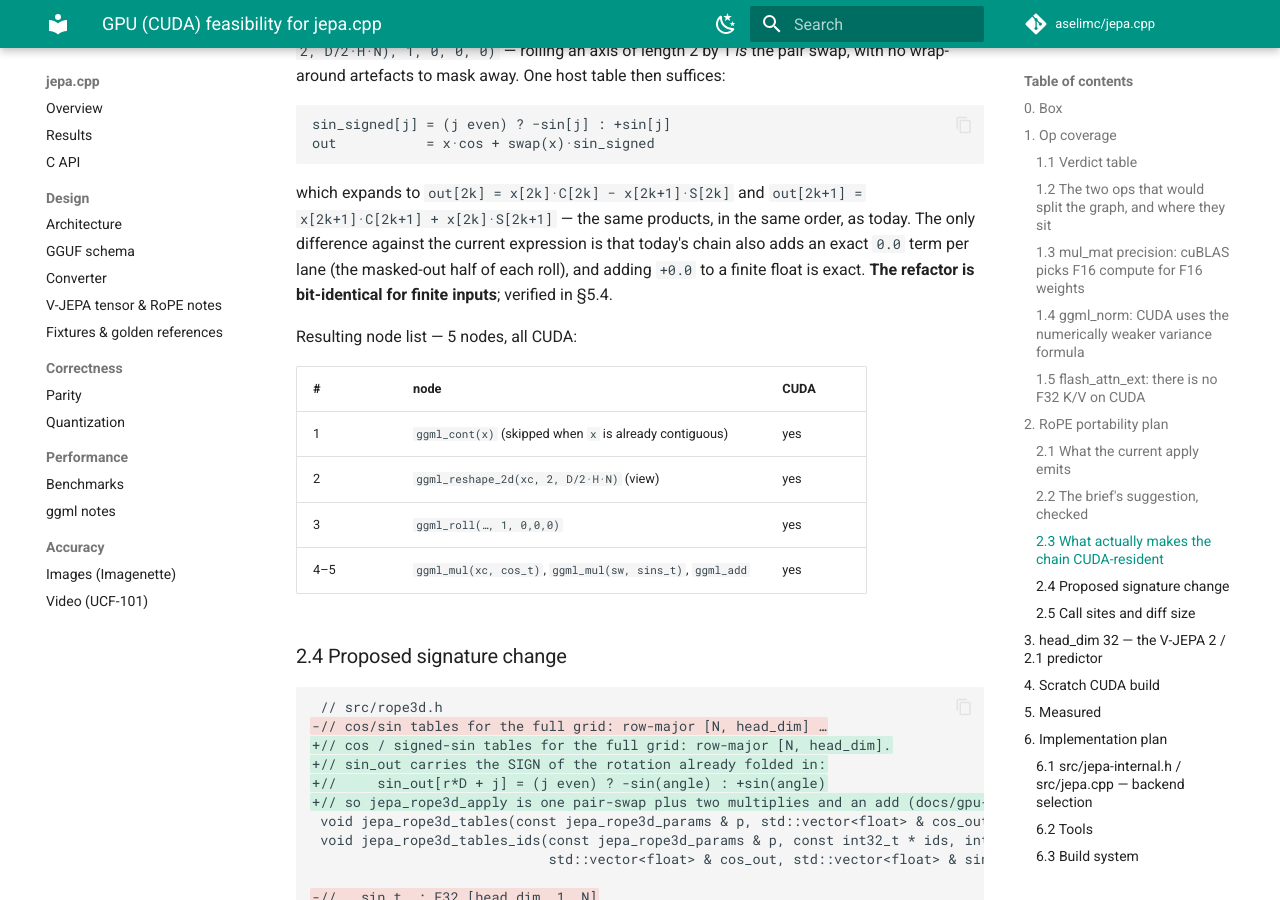
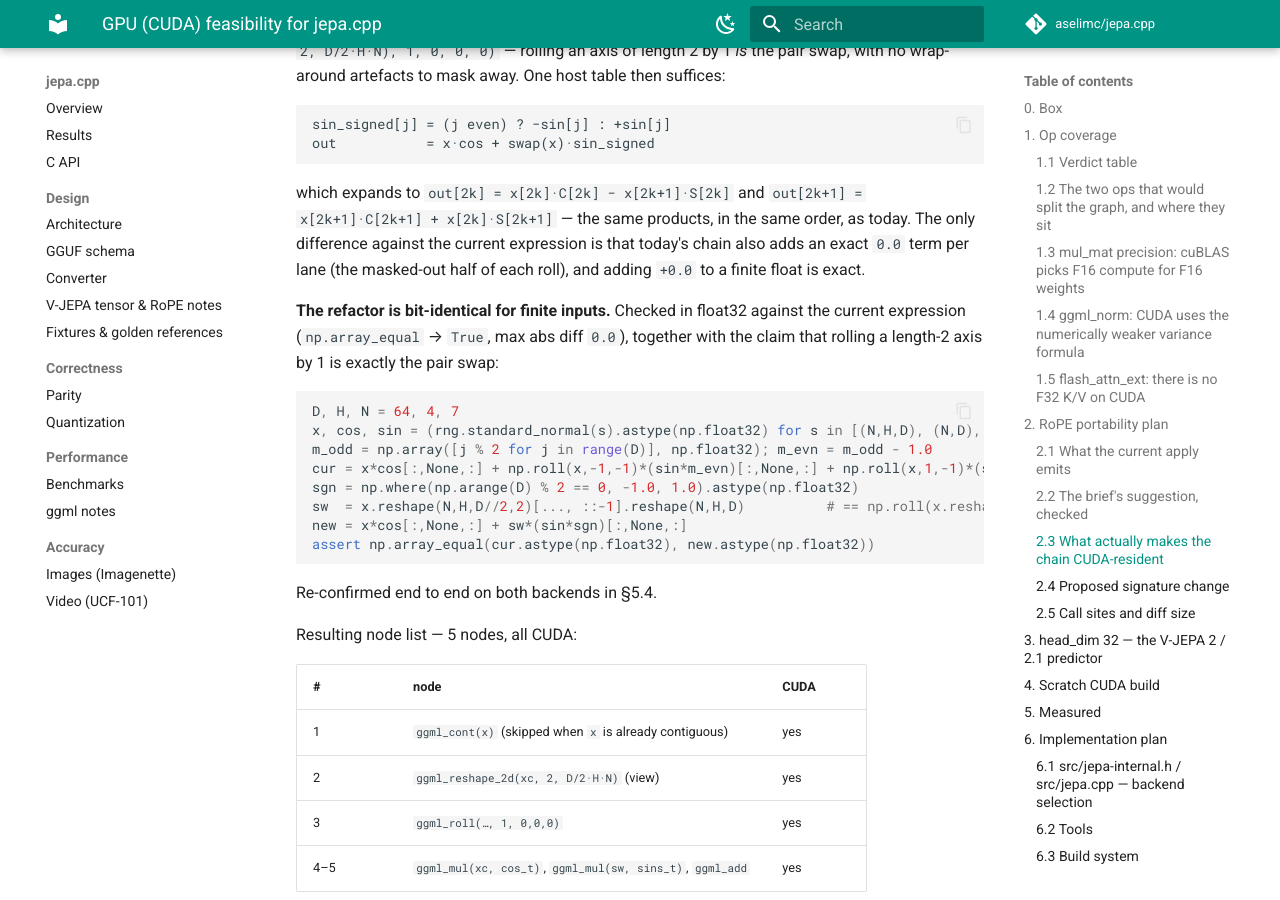
Before and after one commit to aselimc/jepa.cpp, an MkDocs documentation site: the page built from docs/gpu-notes.md, in a window 1280 px wide and 900 px high, scrolled down 7847 px. Built offline with MkDocs 1.6.1 and Material for MkDocs 9.7.7, drawn with Linux system fonts in a browser that asks for light colours; comment, search, counter and statistics services are not loaded.

Commit message:
docs/gpu-notes.md: numpy proof that the proposed RoPE apply is bit-identical
float32 check against the current two-roll expression (max abs diff 0.0), plus
the claim that ggml_roll of a length-2 axis by 1 is exactly the pair swap.

````diff
--- a/docs/gpu-notes.md
+++ b/docs/gpu-notes.md
@@ -209,8 +209,24 @@ out           = x·cos + swap(x)·sin_signed
 which expands to `out[2k] = x[2k]·C[2k] − x[2k+1]·S[2k]` and
 `out[2k+1] = x[2k+1]·C[2k+1] + x[2k]·S[2k+1]` — the same products, in the same order, as today. The
 only difference against the current expression is that today's chain also adds an exact `0.0` term
-per lane (the masked-out half of each roll), and adding `+0.0` to a finite float is exact. **The
-refactor is bit-identical for finite inputs**; verified in §5.4.
+per lane (the masked-out half of each roll), and adding `+0.0` to a finite float is exact.
+
+**The refactor is bit-identical for finite inputs.** Checked in float32 against the current
+expression (`np.array_equal` → `True`, max abs diff `0.0`), together with the claim that rolling a
+length-2 axis by 1 is exactly the pair swap:
+
+```python
+D, H, N = 64, 4, 7
+x, cos, sin = (rng.standard_normal(s).astype(np.float32) for s in [(N,H,D), (N,D), (N,D)])
+m_odd = np.array([j % 2 for j in range(D)], np.float32); m_evn = m_odd - 1.0
+cur = x*cos[:,None,:] + np.roll(x,-1,-1)*(sin*m_evn)[:,None,:] + np.roll(x,1,-1)*(sin*m_odd)[:,None,:]
+sgn = np.where(np.arange(D) % 2 == 0, -1.0, 1.0).astype(np.float32)
+sw  = x.reshape(N,H,D//2,2)[..., ::-1].reshape(N,H,D)          # == np.roll(x.reshape(-1,2),1,-1)
+new = x*cos[:,None,:] + sw*(sin*sgn)[:,None,:]
+assert np.array_equal(cur.astype(np.float32), new.astype(np.float32))
+```
+
+Re-confirmed end to end on both backends in §5.4.
 
 Resulting node list — 5 nodes, all CUDA:
 
````
